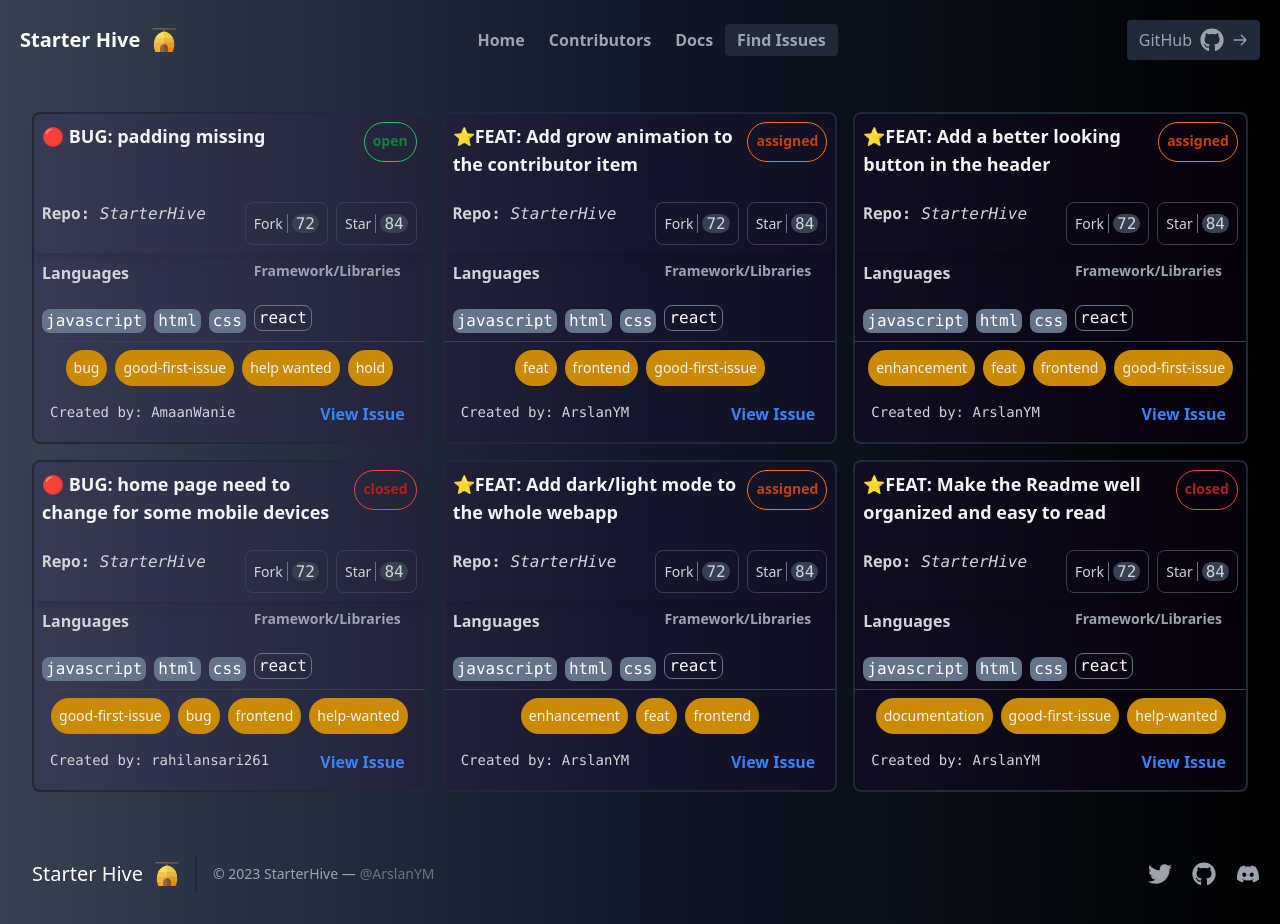
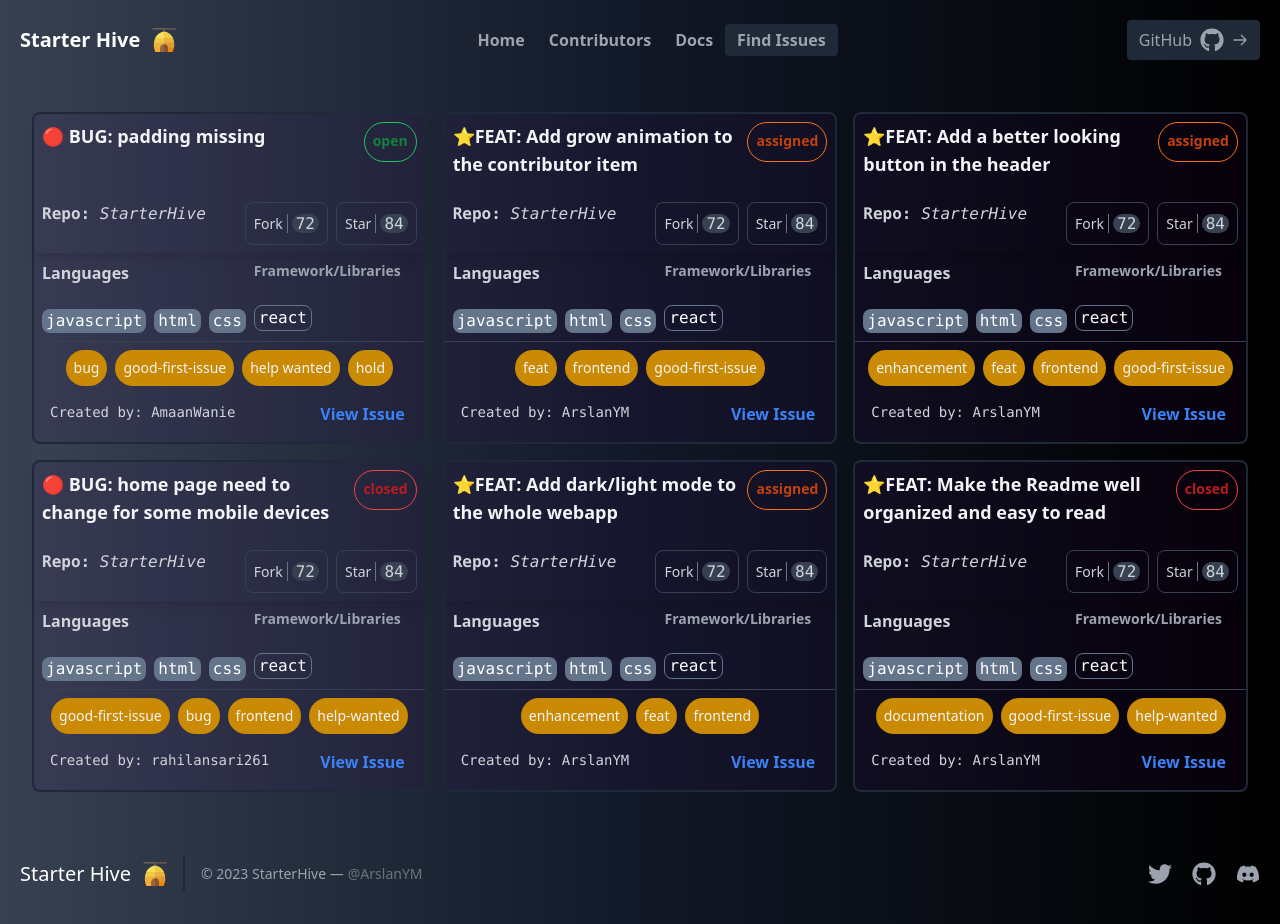
Before and after one commit to ArslanYM/StarterHive, a React (Vite) app in the folder web/: page /issues in a window 1280 px wide. Built offline with nearby package versions, Linux system fonts and the light colour scheme.

Commit message:
fix: footer starter hive mergin left also removed

```diff
--- a/web/src/layouts/Footer.jsx
+++ b/web/src/layouts/Footer.jsx
@@ -7,7 +7,7 @@ const Footer = () => {
         <footer className="text-gray-400 bg-gradient-to-r from-gray-700 via-gray-900 to-black body-font">
             <div className="container px-5 py-8 mx-auto flex items-center sm:flex-row flex-col">
                 <a className="flex title-font font-medium items-center md:justify-start justify-center text-white" >
-                    <span className="ml-3 text-xl">Starter Hive</span>
+                    <span className=" text-xl">Starter Hive</span>
 <img className='object-contain h-6 w-6 ml-3 ' src={footer_icon}/>
                 </a>
                 <p className="text-sm text-gray-400 sm:ml-4 sm:pl-4 sm:border-l-2 sm:border-gray-800 sm:py-2 sm:mt-0 mt-4">© 2023 StarterHive —
```
